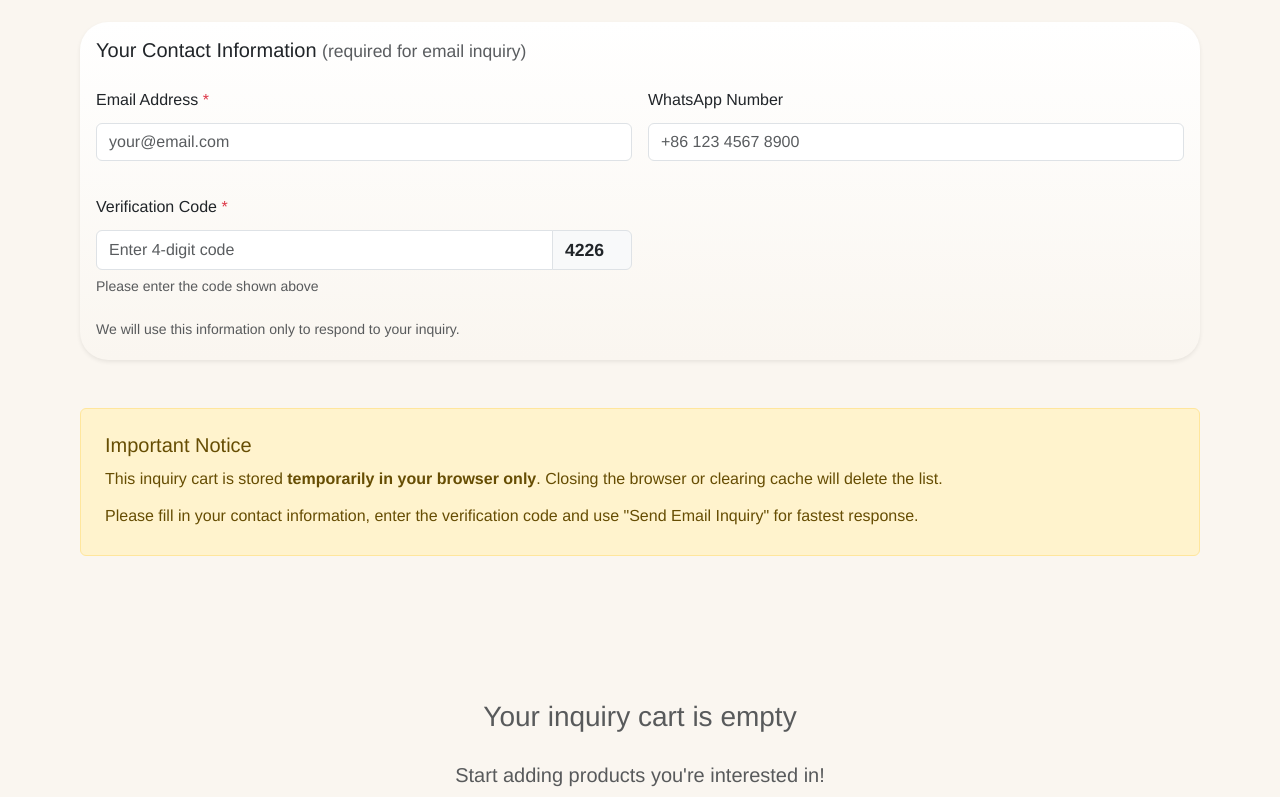
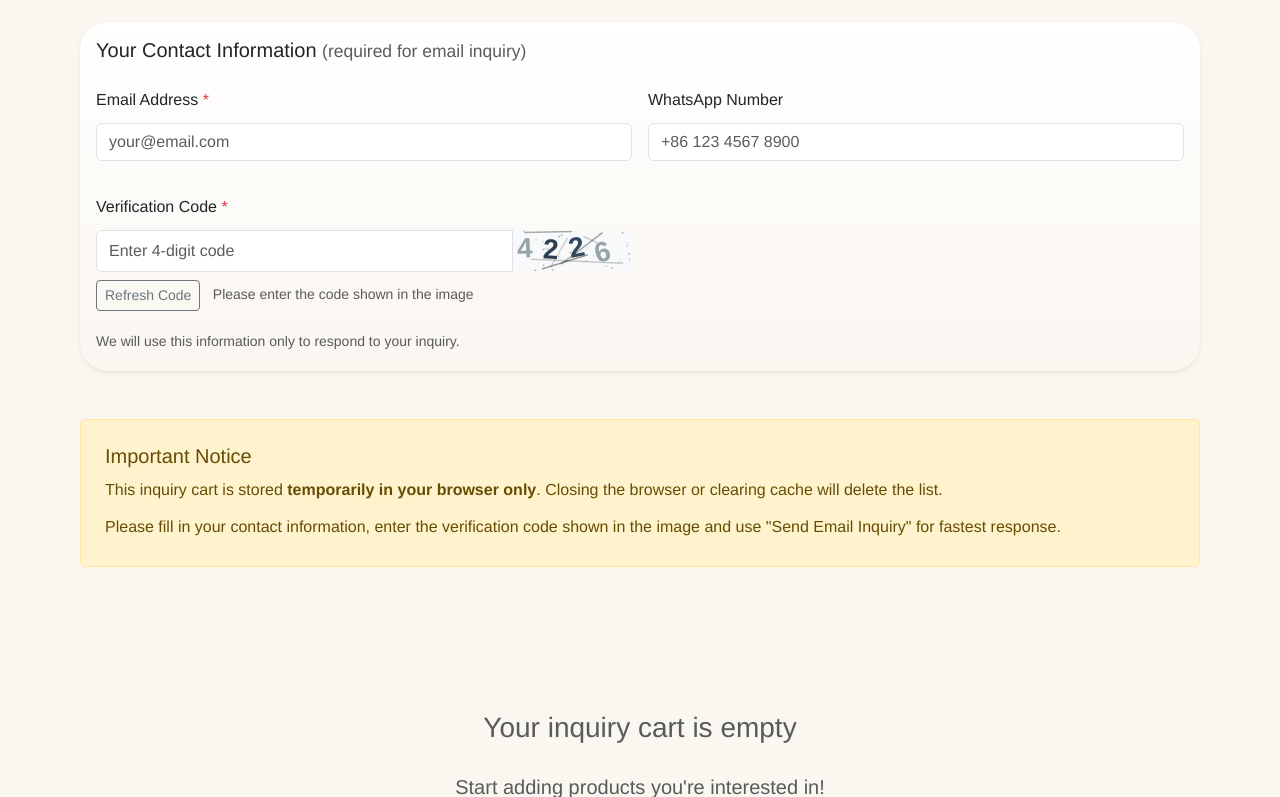
Before and after one commit to edouardlicn123/Hotel-furniture-company-site-v2, a Flask app: page /cart in a window 1280 px wide. Shown: the part 438-1235 px from the top of the page. Run offline with Flask 3, Linux system fonts and the light colour scheme; data that the repository does not hold is empty; some libraries are stand-ins or nearby versions.

Commit message:
cart update5

```diff
--- a/app/templates/cart.html
+++ b/app/templates/cart.html
@@ -54,7 +54,7 @@
         </button>
     </div>
 
-    <!-- 联系信息填写区 + 验证码（仅 official 模式） -->
+    <!-- 联系信息填写区 + 验证码图片（仅 official 模式） -->
     {% if mode == 'official' %}
     <div class="card mb-5 shadow-sm">
         <div class="card-body">
@@ -73,21 +73,23 @@
                 </div>
             </div>
 
-            <!-- Verification Code -->
+            <!-- 验证码图片区域 -->
             <div class="row g-3 mt-3">
                 <div class="col-md-6">
                     <label class="form-label">Verification Code <span class="text-danger">*</span></label>
                     <div class="input-group">
                         <input type="text" class="form-control" id="verification-input"
                                placeholder="Enter 4-digit code" maxlength="4" required>
-                        <span class="input-group-text bg-light fw-bold" id="verification-code-display"
-                              style="min-width: 80px; text-align:center; font-size:1.1rem;">
-                            <!-- JS fills this -->
-                        </span>
+                        <div class="input-group-text p-0 border-0" style="width:120px; height:42px; background:#f8f9fa; overflow:hidden;">
+                            <canvas id="verification-canvas" width="120" height="42"></canvas>
+                        </div>
                     </div>
-                    <small class="text-muted d-block mt-1">
-                        Please enter the code shown above
-                    </small>
+                    <div class="mt-2">
+                        <button type="button" class="btn btn-sm btn-outline-secondary" id="refresh-verification">
+                            Refresh Code
+                        </button>
+                        <small class="text-muted ms-2">Please enter the code shown in the image</small>
+                    </div>
                 </div>
             </div>
 
@@ -109,7 +111,7 @@
         </p>
         <p class="mb-0">
             {% if mode == 'official' %}
-            Please fill in your contact information, enter the verification code and use "Send Email Inquiry" for fastest response.
+            Please fill in your contact information, enter the verification code shown in the image and use "Send Email Inquiry" for fastest response.
             {% else %}
             Use "Screenshot" or "Export as CSV" to save your selection and contact us manually.
             {% endif %}
@@ -129,19 +131,51 @@
             Browse Products
         </a>
     </div>
+
+    <!-- Toast 容器 -->
+    <div aria-live="polite" aria-atomic="true" class="position-fixed bottom-0 end-0 p-3" style="z-index: 1080;">
+        <div id="toast-container"></div>
+    </div>
 </div>
 
-<!-- html2canvas for screenshot -->
+<!-- html2canvas -->
 <script src="https://html2canvas.hertzen.com/dist/html2canvas.min.js"></script>
 
 <script>
 // ==================== Global Config ====================
 const CART_KEY = 'inquiryCart';
+const LAST_SEND_KEY = 'lastInquirySendTime';
+const SEND_COOLDOWN = 120000; // 2 minutes
 let generatedCode = '';
 
-// ==================== Cart Core Functions ====================
+// ==================== Toast ====================
+function showToast(message, type = 'success') {
+    const container = document.getElementById('toast-container');
+    const toast = document.createElement('div');
+    toast.className = `toast align-items-center text-white bg-${type === 'success' ? 'success' : 'danger'} border-0`;
+    toast.role = 'alert';
+    toast.innerHTML = `
+        <div class="d-flex">
+            <div class="toast-body">${message}</div>
+            <button type="button" class="btn-close btn-close-white me-2 m-auto" data-bs-dismiss="toast"></button>
+        </div>
+    `;
+    container.appendChild(toast);
+    const bsToast = new bootstrap.Toast(toast, { delay: 5000 });
+    bsToast.show();
+    toast.addEventListener('hidden.bs.toast', () => toast.remove());
+}
+
+// ==================== Cart Functions ====================
 function getCart() {
-    return JSON.parse(localStorage.getItem(CART_KEY) || '[]');
+    const data = localStorage.getItem(CART_KEY);
+    if (!data) return [];
+    try {
+        return JSON.parse(data);
+    } catch (e) {
+        console.error('Failed to parse cart data:', e);
+        return [];
+    }
 }
 
 function saveCart(items) {
@@ -192,65 +226,91 @@ function removeItem(index) {
     renderCart();
 }
 
-// ==================== Verification Code Functions ====================
+// ==================== Verification Code Image Generation ====================
 function generateVerificationCode() {
     generatedCode = Math.floor(1000 + Math.random() * 9000).toString();
-    const display = document.getElementById('verification-code-display');
-    if (display) {
-        display.textContent = generatedCode;
+
+    const canvas = document.getElementById('verification-canvas');
+    if (!canvas) {
+        console.warn('Verification canvas not found');
+        return;
+    }
+
+    const ctx = canvas.getContext('2d');
+    if (!ctx) {
+        console.warn('Cannot get canvas context');
+        return;
+    }
+
+    // Clear and draw background
+    ctx.clearRect(0, 0, canvas.width, canvas.height);
+    ctx.fillStyle = '#f8f9fa';
+    ctx.fillRect(0, 0, canvas.width, canvas.height);
+
+    // Interference lines
+    for (let i = 0; i < 6; i++) {
+        ctx.beginPath();
+        ctx.moveTo(Math.random() * canvas.width, Math.random() * canvas.height);
+        ctx.lineTo(Math.random() * canvas.width, Math.random() * canvas.height);
+        ctx.strokeStyle = `rgba(0,0,0,${Math.random()*0.3 + 0.1})`;
+        ctx.lineWidth = 1.5;
+        ctx.stroke();
+    }
+
+    // Draw text
+    ctx.font = 'bold 28px Arial';
+    ctx.textBaseline = 'middle';
+
+    for (let i = 0; i < generatedCode.length; i++) {
+        const x = 15 + i * 26;
+        const y = 21 + (Math.random() * 8 - 4);
+        const rotation = (Math.random() * 30 - 15) * Math.PI / 180;
+
+        ctx.save();
+        ctx.translate(x, y);
+        ctx.rotate(rotation);
+        ctx.fillStyle = ['#2c3e50', '#34495e', '#7f8c8d', '#95a5a6'][Math.floor(Math.random()*4)];
+        ctx.fillText(generatedCode[i], -10, 0);
+        ctx.restore();
+    }
+
+    // Noise dots
+    for (let i = 0; i < 40; i++) {
+        const x = Math.random() * canvas.width;
+        const y = Math.random() * canvas.height;
+        ctx.fillStyle = `rgba(0,0,0,${Math.random()*0.4})`;
+        ctx.fillRect(x, y, 1.5, 1.5);
     }
 }
 
+// Refresh button
+document.getElementById('refresh-verification')?.addEventListener('click', generateVerificationCode);
+
+// Validate code
 function validateVerificationCode() {
     const input = document.getElementById('verification-input')?.value.trim();
     return input === generatedCode;
 }
 
-// ==================== Button Handlers ====================
-document.getElementById('reset-btn')?.addEventListener('click', () => {
-    if (confirm('Clear entire cart? This cannot be undone.')) {
-        localStorage.removeItem(CART_KEY);
-        renderCart();
-    }
-});
-
-document.getElementById('screenshot-btn')?.addEventListener('click', () => {
-    html2canvas(document.getElementById('cart-items'), {
-        scale: 2,
-        useCORS: true,
-        backgroundColor: null
-    }).then(canvas => {
-        const link = document.createElement('a');
-        link.download = `Inquiry_Cart_${new Date().toISOString().slice(0,10)}.png`;
-        link.href = canvas.toDataURL('image/png');
-        link.click();
-    });
-});
-
-document.getElementById('export-csv-btn')?.addEventListener('click', () => {
-    const items = getCart();
-    if (items.length === 0) return alert('Cart is empty');
-
-    let csv = 'Product Code,Product Name,Image URL\n';
-    items.forEach(item => {
-        csv += `"${item.code}","${item.name.replace(/"/g, '""')}","${item.image || ''}"\n`;
-    });
-
-    const blob = new Blob([csv], {type: 'text/csv'});
-    const url = URL.createObjectURL(blob);
-    const a = document.createElement('a');
-    a.href = url;
-    a.download = `Inquiry_Cart_${new Date().toISOString().slice(0,10)}.csv`;
-    a.click();
-    URL.revokeObjectURL(url);
-});
-
-// Send Email Inquiry (with verification)
+// ==================== Send Email with Toast ====================
 document.getElementById('send-email-btn')?.addEventListener('click', async () => {
     const items = getCart();
     if (items.length === 0) {
-        alert("Your inquiry cart is empty. Please add some products first.");
+        showToast('Your inquiry cart is empty. Please add some products first.', 'danger');
         return;
+    }
+
+    // Cooldown check
+    const lastSendTime = localStorage.getItem(LAST_SEND_KEY);
+    if (lastSendTime) {
+        const timeDiff = Date.now() - parseInt(lastSendTime);
+        if (timeDiff < SEND_COOLDOWN) {
+            const remaining = SEND_COOLDOWN - timeDiff;
+            const minutes = Math.floor(remaining / 60000);
+            const seconds = Math.floor((remaining % 60000) / 1000);
+            showToast(`Please wait before sending another inquiry. You can send again in ${minutes} minute${minutes !== 1 ? 's' : ''} and ${seconds} second${seconds !== 1 ? 's' : ''}.`, 'danger');
+            return;
+        }
     }
 
     let email = '';
@@ -260,13 +320,13 @@ document.getElementById('send-email-btn')?.addEventListener('click', async () =>
     whatsapp = document.getElementById('user-whatsapp')?.value.trim();
 
     if (!email) {
-        alert("Please enter your email address.");
+        showToast('Please enter your email address.', 'danger');
         document.getElementById('user-email')?.focus();
         return;
     }
 
     if (!validateVerificationCode()) {
-        alert("Verification code is incorrect. Please check and try again.");
+        showToast('The verification code is incorrect. Please check the image and try again.', 'danger');
         document.getElementById('verification-input')?.focus();
         return;
     }
@@ -294,15 +354,15 @@ document.getElementById('send-email-btn')?.addEventListener('click', async () =>
         const result = await response.json();
 
         if (response.ok) {
-            alert(result.message || "Inquiry sent successfully! We will contact you soon.");
-            // Refresh code after success
+            showToast(result.message || 'Inquiry sent successfully! We will contact you soon.', 'success');
+            localStorage.setItem(LAST_SEND_KEY, Date.now().toString());
             generateVerificationCode();
             document.getElementById('verification-input').value = '';
         } else {
-            alert("Failed to send: " + (result.error || "Unknown error"));
+            showToast(result.error || 'Failed to send inquiry. Please try again later.', 'danger');
         }
     } catch (err) {
-        alert("Connection error: " + err.message);
+        showToast('Network error. Please check your connection and try again.', 'danger');
     } finally {
         btn.disabled = false;
         spinner?.classList.add('d-none');
@@ -310,11 +370,54 @@ document.getElementById('send-email-btn')?.addEventListener('click', async () =>
     }
 });
 
+// ==================== Other Buttons ====================
+document.getElementById('screenshot-btn')?.addEventListener('click', () => {
+    html2canvas(document.getElementById('cart-items'), {
+        scale: 2,
+        useCORS: true,
+        backgroundColor: null
+    }).then(canvas => {
+        const link = document.createElement('a');
+        link.download = `Inquiry_Cart_${new Date().toISOString().slice(0,10)}.png`;
+        link.href = canvas.toDataURL('image/png');
+        link.click();
+    });
+});
+
+document.getElementById('export-csv-btn')?.addEventListener('click', () => {
+    const items = getCart();
+    if (items.length === 0) {
+        showToast('Cart is empty.', 'danger');
+        return;
+    }
+
+    let csv = 'Product Code,Product Name,Image URL\n';
+    items.forEach(item => {
+        csv += `"${item.code}","${item.name.replace(/"/g, '""')}","${item.image || ''}"\n`;
+    });
+
+    const blob = new Blob([csv], {type: 'text/csv'});
+    const url = URL.createObjectURL(blob);
+    const a = document.createElement('a');
+    a.href = url;
+    a.download = `Inquiry_Cart_${new Date().toISOString().slice(0,10)}.csv`;
+    a.click();
+    URL.revokeObjectURL(url);
+});
+
+document.getElementById('reset-btn')?.addEventListener('click', () => {
+    if (confirm('Clear entire cart? This cannot be undone.')) {
+        localStorage.removeItem(CART_KEY);
+        renderCart();
+        showToast('Cart has been cleared.', 'info');
+    }
+});
+
 // ==================== Initialization ====================
 document.addEventListener('DOMContentLoaded', () => {
     renderCart();
     {% if mode == 'official' %}
-    generateVerificationCode();
+    generateVerificationCode(); // 确保在 official 模式下立即生成验证码
     {% endif %}
 });
 </script>
```
